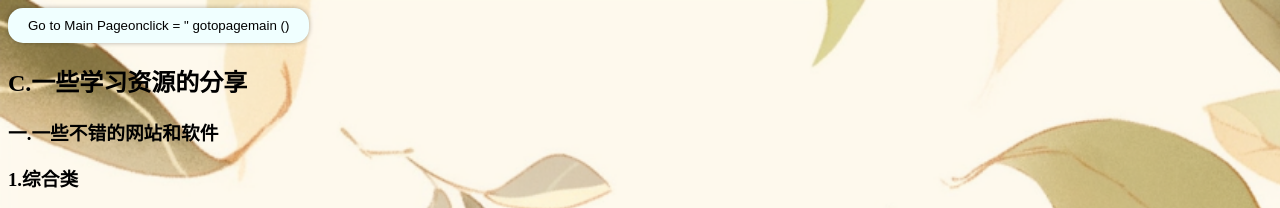
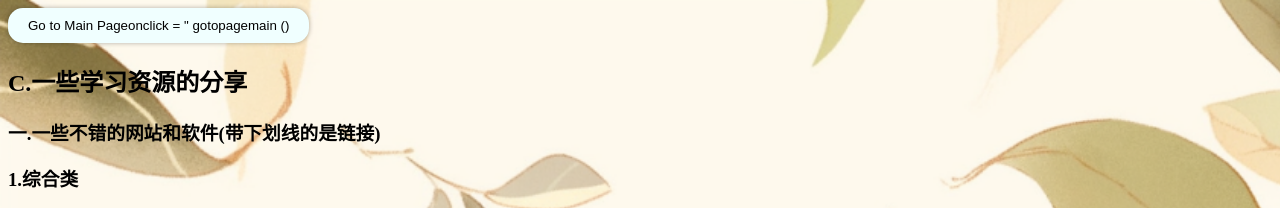
Before and after one commit to zzmmmrrrr/zzmmmrrrr.github.io, a plain HTML site: page learningresources.html in a window 1280 px wide. Shown: the top 208 px of the page. Drawn offline with Linux system fonts and the light colour scheme.

Commit message:
Update learningresources.html

```diff
--- a/learningresources.html
+++ b/learningresources.html
@@ -32,7 +32,7 @@
     }
 </style>
 <h2>C.一些学习资源的分享</h2>
-<h3>一.一些不错的网站和软件<h3>
+<h3>一.一些不错的网站和软件(带下划线的是链接)<h3>
 <p>1.综合类</p>
 <a href="https://www.xue8nav.com/">学吧导航，包含了很多学习和技能提升的网页链接(推荐用edge或chrome打开)</a>
 <br>
```
